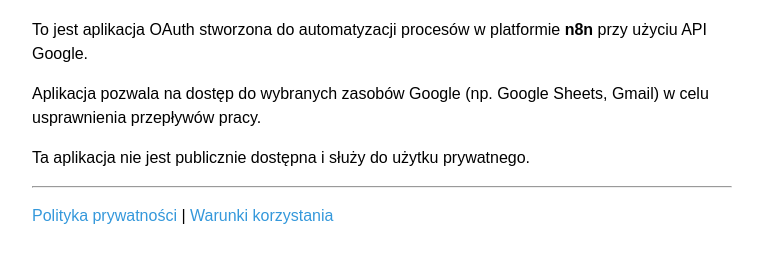
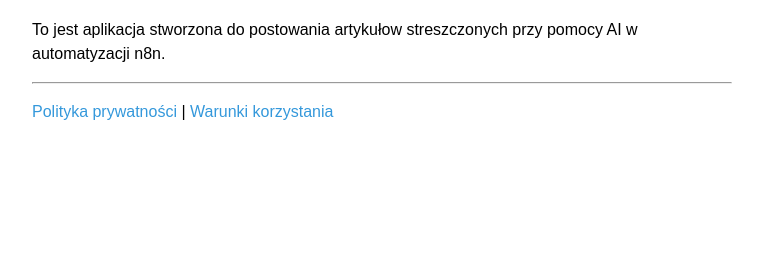
Before and after one commit to wshoq/Polityka-prywatnosci, a plain HTML site: page index.html in a window 1280 px wide. Shown: the part 83-346 px from the top of the page, without its empty margins (258-1021 px from the left). Drawn offline with Linux system fonts and the light colour scheme.

Commit message:
Update index.html

```diff
--- a/index.html
+++ b/index.html
@@ -13,9 +13,7 @@
 </head>
 <body>
   <h1>n8n Google Automation</h1>
-  <p>To jest aplikacja OAuth stworzona do automatyzacji procesów w platformie <strong>n8n</strong> przy użyciu API Google.</p>
-  <p>Aplikacja pozwala na dostęp do wybranych zasobów Google (np. Google Sheets, Gmail) w celu usprawnienia przepływów pracy.</p>
-  <p>Ta aplikacja nie jest publicznie dostępna i służy do użytku prywatnego.</p>
+  <p>To jest aplikacja stworzona do postowania artykułow streszczonych przy pomocy AI w automatyzacji n8n.</p>
   <hr />
   <p>
     <a href="privacy-policy.html">Polityka prywatności</a> |
```
